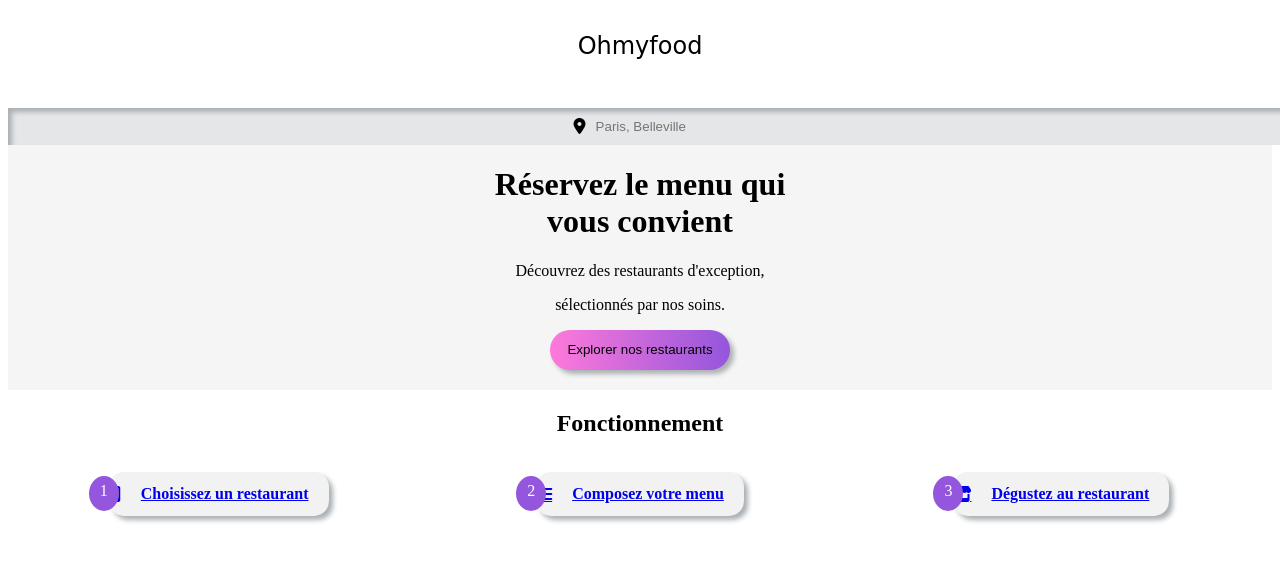
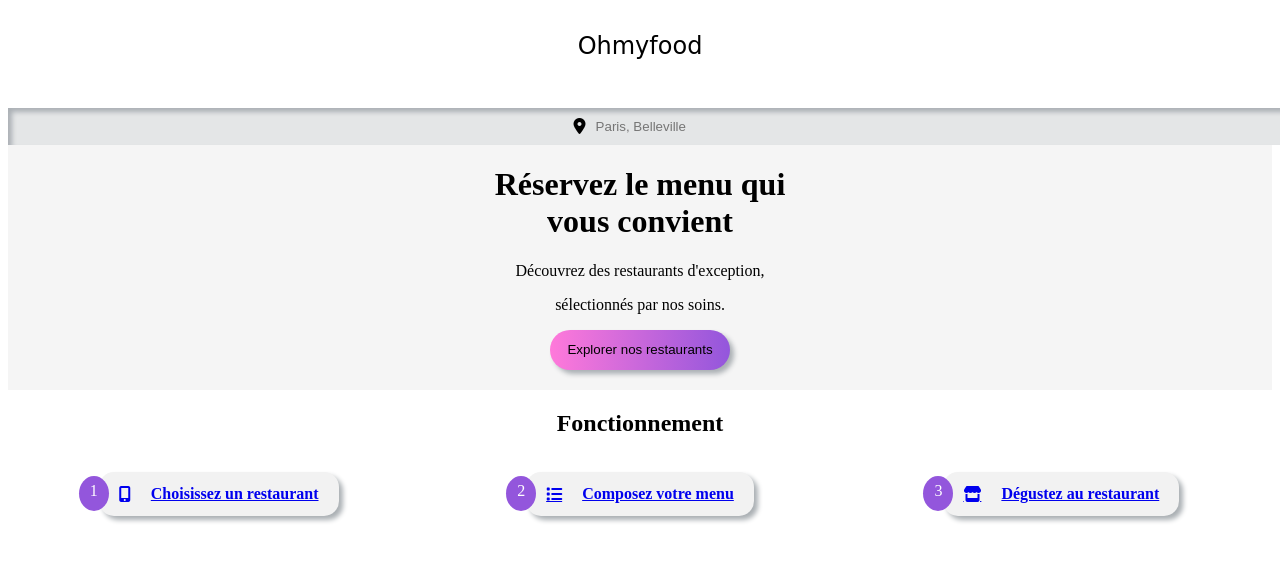
Before and after one commit to mfallgithub/P3-mfall-project, a website: page index.html in a window 1280 px wide. Drawn offline with Linux system fonts and the light colour scheme; a web font is replaced by a local one.

Commit message:
correction padding-left pour la navigation

```diff
--- a/sass/pages/_pageaccueil.scss
+++ b/sass/pages/_pageaccueil.scss
@@ -48,7 +48,7 @@ nav {
         border-radius: 15px 15px 15px 15px;
 
         i {
-            padding-left: 20x;
+            padding-left: 20px;
             padding-right: 20px;
         }
         h2 {
```
Also changed, not shown: index.html (+0 -1 lines), css/main.css.
